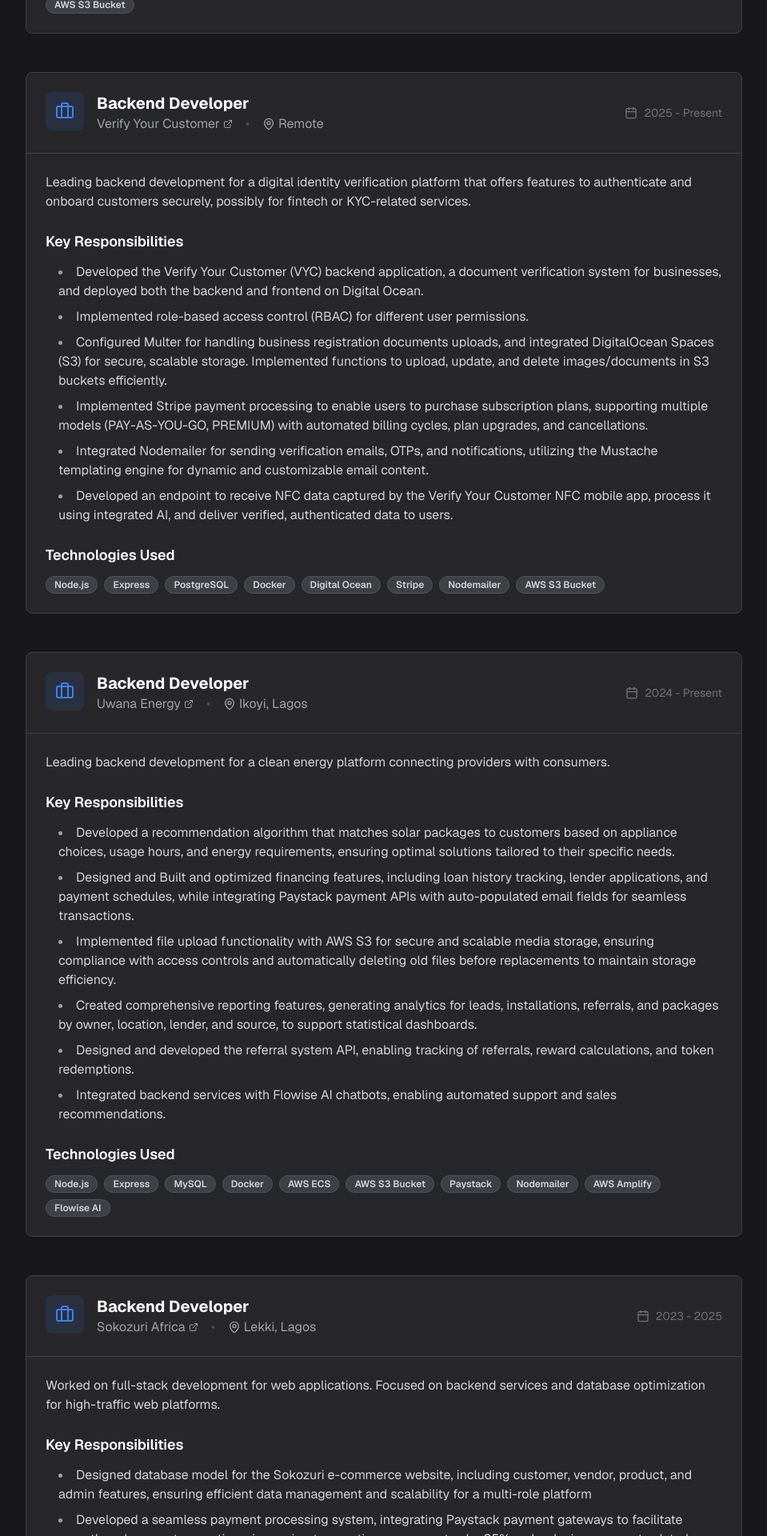
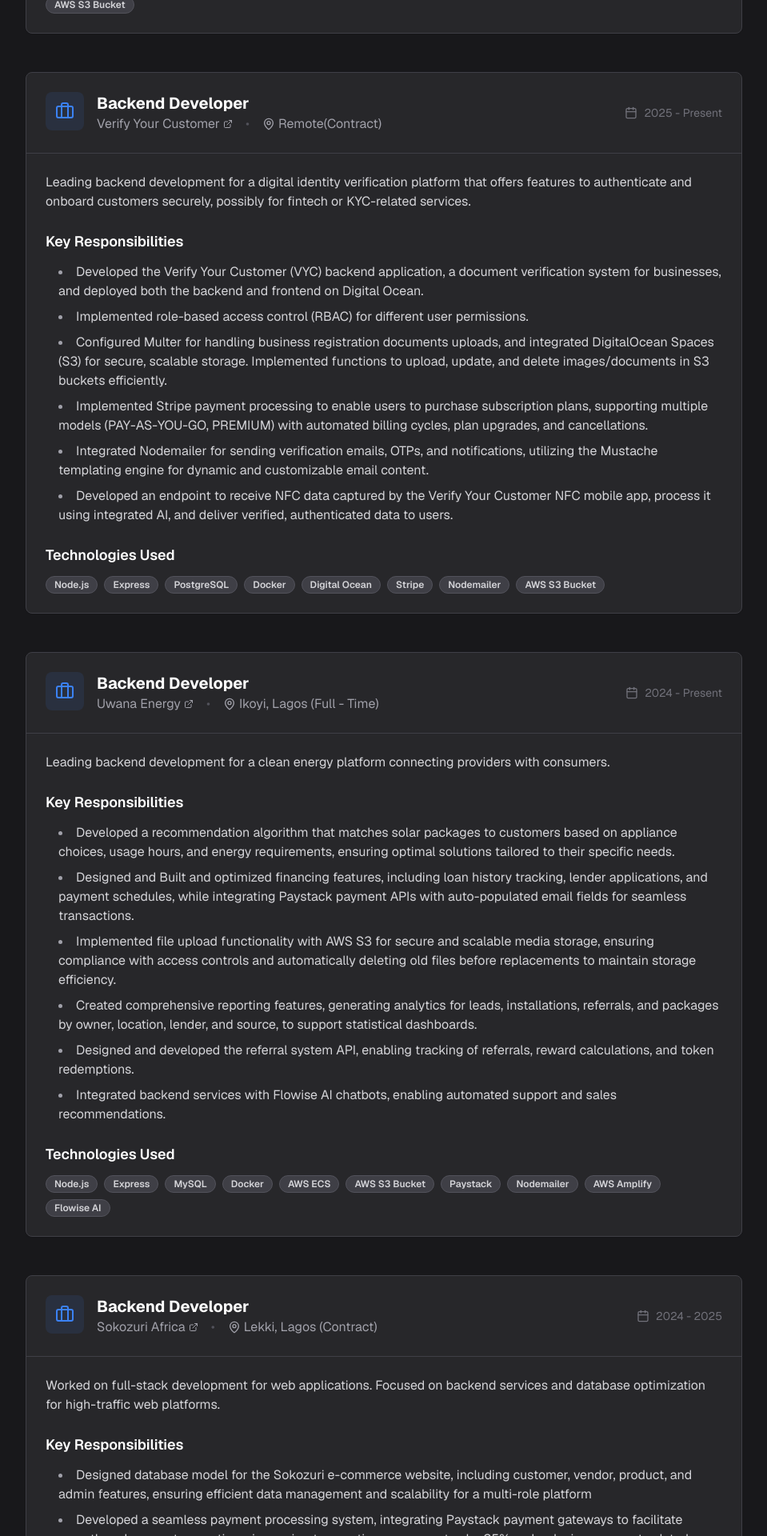
Before and after one commit to wilfred95/portfolio, a Next.js app: page / in a window 1280 px wide. Shown: the part 4049-5969 px from the top of the page at 80% size, without its empty margins (160-1119 px from the left). Built offline with nearby package versions, Linux system fonts and the light colour scheme.

Commit message:
Update company location details in experience section

```diff
--- a/components/experience.tsx
+++ b/components/experience.tsx
@@ -25,7 +25,7 @@ export default function Experience() {
       id: 1,
       position: "Backend Developer",
       company: "Luftsocial",
-      location: "Remote",
+      location: "Remote(Upwork)",
       period: "2025 - Present",
       description:
         "Led the development of a real-time messaging and notification system using NestJS and WebSockets, supporting 10,000+ concurrent connections. Architected a multi-channel notification infrastructure (In-App, Push, Email) that improved user engagement by 65%.",
@@ -56,7 +56,7 @@ export default function Experience() {
       id: 2,
       position: "Backend Developer",
       company: "Verify Your Customer",
-      location: "Remote",
+      location: "Remote(Contract)",
       period: "2025 - Present",
       description:
         "Leading backend development for a digital identity verification platform that offers features to authenticate and onboard customers securely, possibly for fintech or KYC-related services.",
@@ -84,7 +84,7 @@ export default function Experience() {
       id: 3,
       position: "Backend Developer",
       company: "Uwana Energy",
-      location: "Ikoyi, Lagos",
+      location: "Ikoyi, Lagos (Full - Time)",
       period: "2024 - Present",
       description:
         "Leading backend development for a clean energy platform connecting providers with consumers.",
@@ -114,8 +114,8 @@ export default function Experience() {
       id: 4,
       position: "Backend Developer",
       company: "Sokozuri Africa",
-      location: "Lekki, Lagos",
-      period: "2023 - 2025",
+      location: "Lekki, Lagos (Contract)",
+      period: "2024 - 2025",
       description:
         "Worked on full-stack development for web applications. Focused on backend services and database optimization for high-traffic web platforms.",
       responsibilities: [
@@ -147,7 +147,7 @@ export default function Experience() {
       id: 5,
       position: "Backend Developer",
       company: "Nupat Technologies",
-      location: "Yaba, Lagos",
+      location: "Yaba, Lagos (Full - Time)",
       period: "2022 - 2023",
       description:
         "Contributed to the Nupat E-learning platform by designing the database schema and leading backend development, integrating third-party services such as payment gateways and authentication providers.",
@@ -163,7 +163,7 @@ export default function Experience() {
       id: 6,
       position: "Backend Developer",
       company: "Qoinpal",
-      location: "Yaba, Lagos",
+      location: "Yaba, Lagos (Full - Time)",
       period: "2022 - 2023",
       description:
         "Contributed to the Nupat E-learning platform by designing the database schema and leading backend development, integrating third-party services such as payment gateways and authentication providers.",
```
